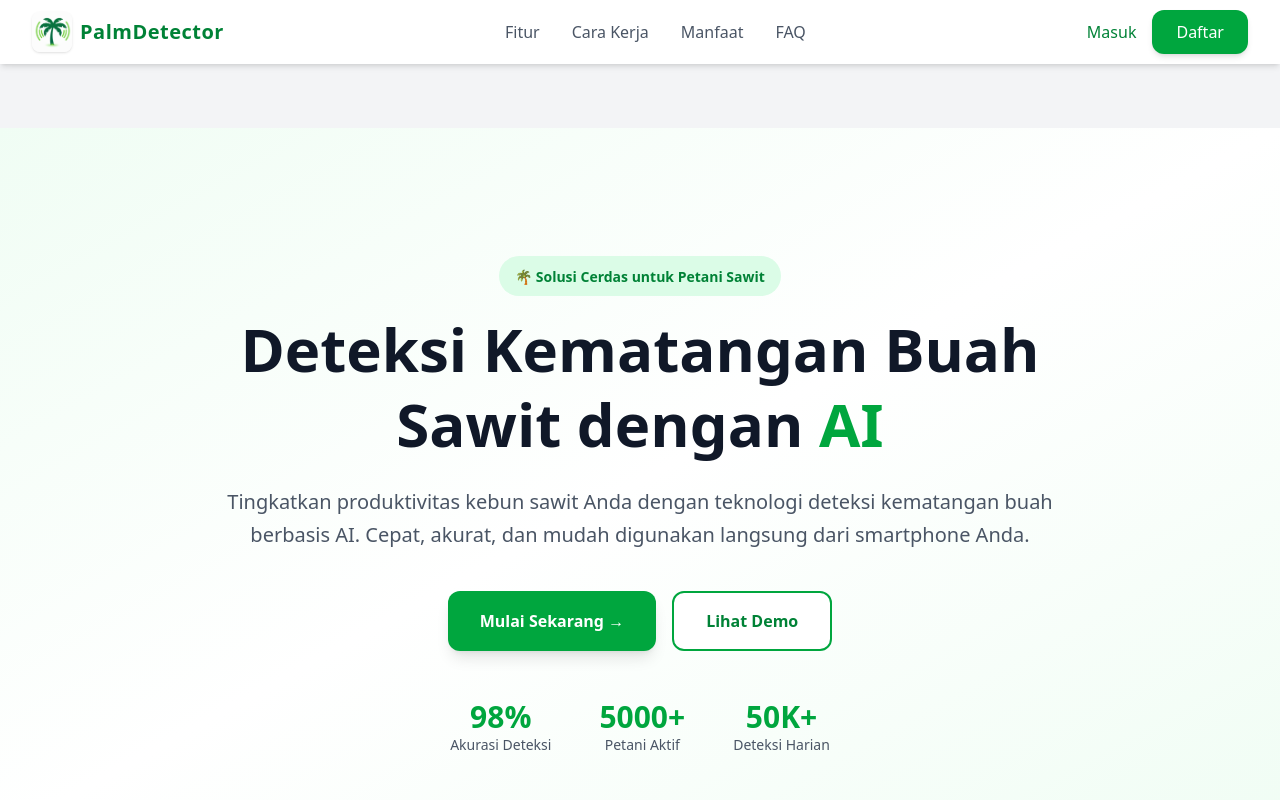
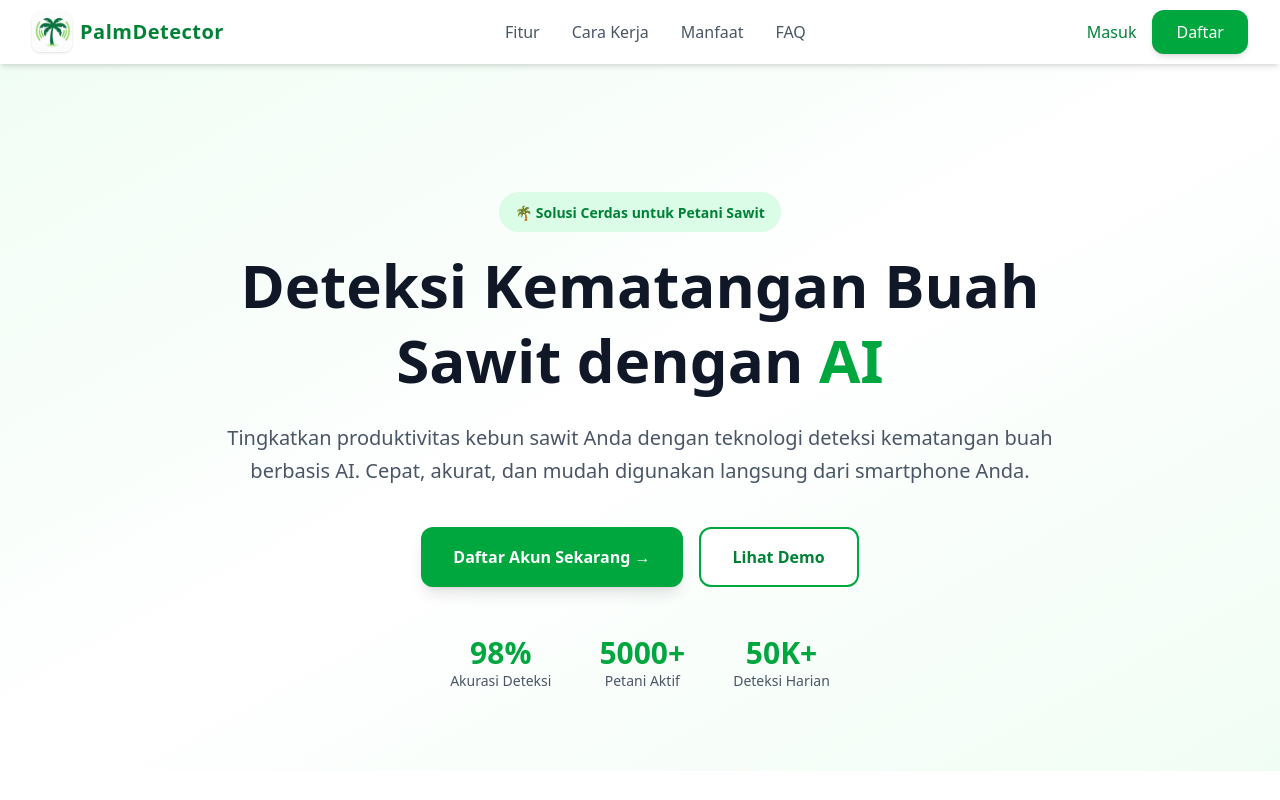
Before and after one commit to kayabaakihiko13/Rover-Front-End-Development, a Vue app: page / in a window 1280 px wide. Shown: the top 800 px of the page. Built offline with nearby package versions, Linux system fonts and the light colour scheme; no server answers.

Commit message:
feat: remove space on user header

```diff
--- a/src/components/user/UserHeader.vue
+++ b/src/components/user/UserHeader.vue
@@ -187,6 +187,4 @@ const scrollToSection = (sectionId) => {
       </div>
     </div>
   </nav>
-
-  <div class="h-16"></div>
 </template>
--- a/src/views/user/HomeView.vue
+++ b/src/views/user/HomeView.vue
@@ -11,8 +11,7 @@ import {
   Award,
   TrendingUp,
   ChevronUp,
-  ChevronDown,
-  Leaf
+  ChevronDown
 } from "lucide-vue-next";
 
 import Footer from "@/components/user/UserFooter.vue"
@@ -43,7 +42,7 @@ function toggleFaq(index) {
           </p>
           <div class="flex flex-col sm:flex-row justify-center gap-4 mb-12">
             <button class="px-8 py-4 bg-green-600 text-white font-semibold rounded-xl hover:bg-green-700 transform hover:scale-105 transition-all shadow-lg hover:shadow-xl">
-              Mulai Sekarang →
+              Daftar Akun Sekarang →
             </button>
             <button class="px-8 py-4 bg-white border-2 border-green-600 text-green-700 font-semibold rounded-xl hover:bg-green-50 transform hover:scale-105 transition-all">
               Lihat Demo
```
